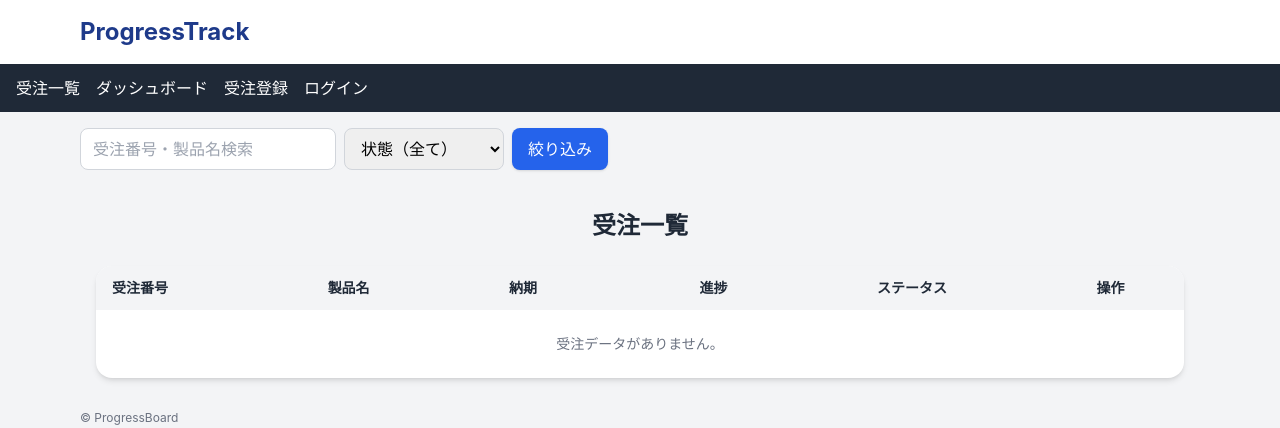
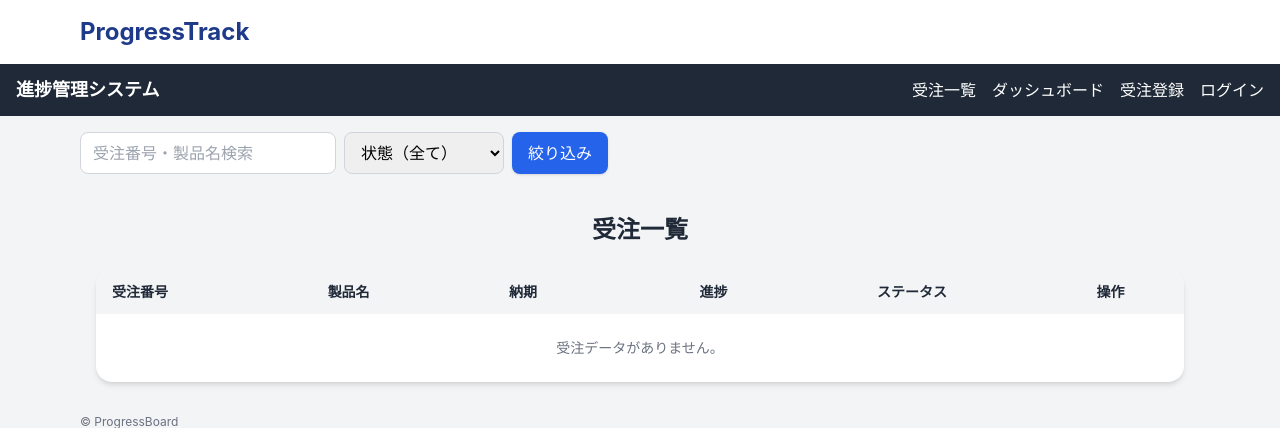
Before and after one commit to masa-mk43/progress_confirmation, a Django app: page /app/ in a window 1280 px wide. Shown: the top 428 px of the page. Run offline with Django 5.2, Linux system fonts and the light colour scheme; data that the repository does not hold is empty; some libraries are stand-ins or nearby versions.

Commit message:
change title

```diff
--- a/progress_confirmation/templates/progress_confirmation/base.html
+++ b/progress_confirmation/templates/progress_confirmation/base.html
@@ -18,9 +18,9 @@
   <nav class="bg-gray-800 text-white px-4 py-3">
   <div class="max-w-7xl mx-auto flex justify-between items-center">
     <!-- 左側：ロゴ -->
-    {% comment %} <div class="flex items-center space-x-4">
-      <a href="{% url 'index' %}" class="text-lg font-bold hover:text-blue-300">生産管理システム</a>
-    </div> {% endcomment %}
+    <div class="flex items-center space-x-4">
+      <a href="{% url 'index' %}" class="text-lg font-bold hover:text-blue-300">進捗管理システム</a>
+    </div>
 
     <!-- モバイルメニュー開閉ボタン -->
     <div class="sm:hidden">
```
